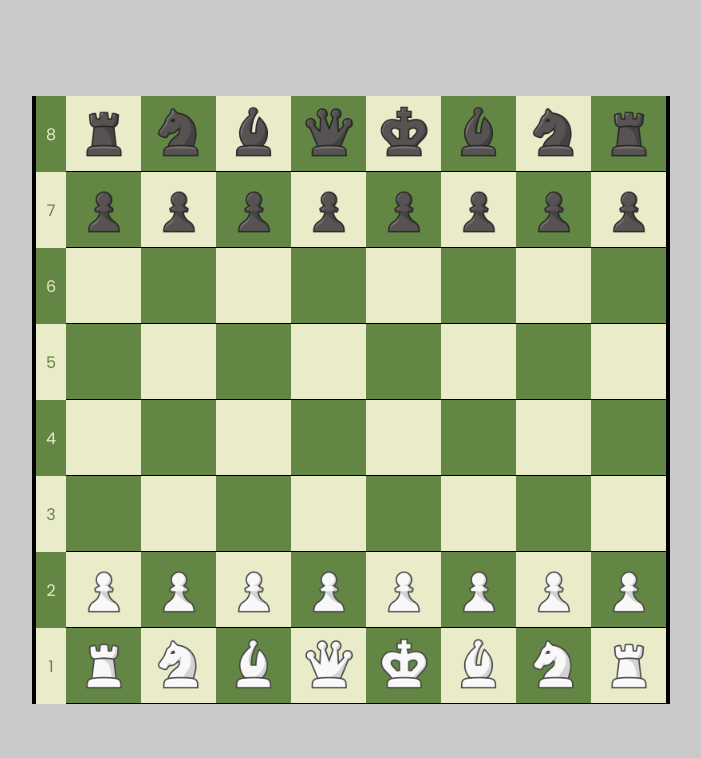
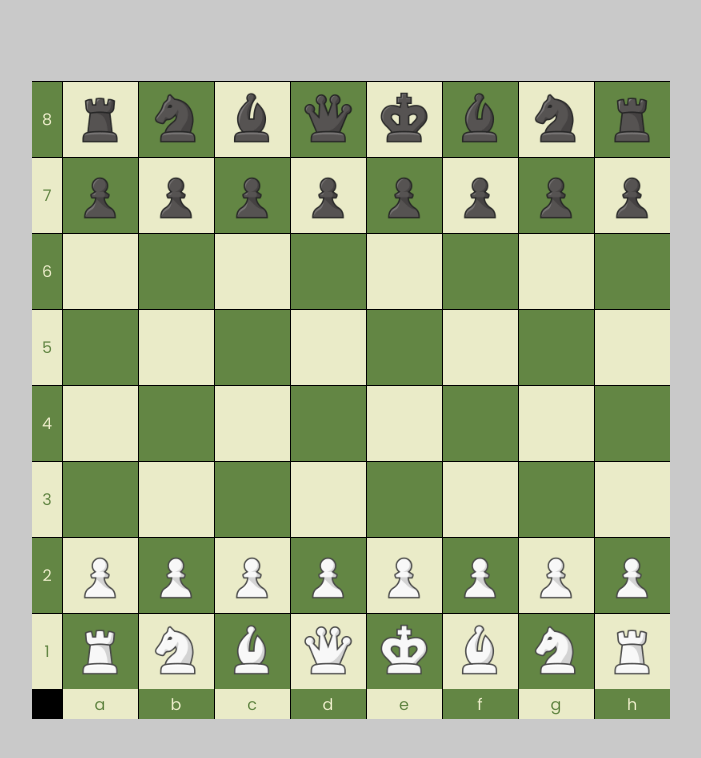
Before and after one commit to TwickE/ChessGame, a plain HTML site: page index.html in a window 1280 px wide. Shown: the whole page, without its empty margins (289-990 px from the left). Drawn offline with Linux system fonts and the light colour scheme.

Commit message:
Finished the design of the chess board

```diff
--- a/index.html
+++ b/index.html
@@ -12,18 +12,18 @@
     <section class="container-turn">
         <h1 id="turn"></h1>
     </section>
+    <div class="containerChessBoard">
         <div class="conatinerLeftRuller">
             <div class="leftRuller">
-            <div class="row"><p>8</p></div>
-            <div class="row"><p>7</p></div>
-            <div class="row"><p>6</p></div>
-            <div class="row"><p>5</p></div>
-            <div class="row"><p>4</p></div>
-            <div class="row"><p>3</p></div>
-            <div class="row"><p>2</p></div>
-            <div class="row"><p>1</p></div>
+                <div class="row1"><p>8</p></div>
+                <div class="row1"><p>7</p></div>
+                <div class="row1"><p>6</p></div>
+                <div class="row1"><p>5</p></div>
+                <div class="row1"><p>4</p></div>
+                <div class="row1"><p>3</p></div>
+                <div class="row1"><p>2</p></div>
+                <div class="row1"><p>1</p></div>
             </div>
-        <div class="borders"></div>
             <ul>
                 <div class="row">
                     <li class="tile" id="8a">Brook</li>
@@ -107,6 +107,16 @@
                 </div>
             </ul>
         </div>
-
+        <div class="bottomRuller">
+            <div class="row2"><p>a</p></div>
+            <div class="row2"><p>b</p></div>
+            <div class="row2"><p>c</p></div>
+            <div class="row2"><p>d</p></div>
+            <div class="row2"><p>e</p></div>
+            <div class="row2"><p>f</p></div>
+            <div class="row2"><p>g</p></div>
+            <div class="row2"><p>h</p></div>
+        </div>
+    </div>
 </body>
 </html>
--- a/style.css
+++ b/style.css
@@ -34,25 +34,12 @@ body {
     font-size: 30px;
 }
 
-.borders {
-    width: 638px;
-    height: 608px;
-    background-color: black;
-    position: fixed;
-    top: 50%;
-    left: 50%;
-    transform: translate(-50%, -50%);
-    z-index: 1;
-}
-
 .row {
     display: flex;
 }
 
 ul {
     display: grid;
-    grid-template-columns: 1fr;
-    position: relative;
     z-index: 2;
 }
 
@@ -61,6 +48,7 @@ li {
     display: grid;
     place-items: center;
     font-size: 0px;
+    margin: 0.5px;
 }
 
 .tile {
@@ -88,19 +76,54 @@ li {
     z-index: 2;
 }
 
-.row {
+.bottomRuller {
+    width: 608px;
+    height: 30px;
+    display: flex;
+    flex-direction: row;
+    align-items: center;
+    z-index: 2;
+    margin-left: 30px;
+}
+
+
+.row1 {
     width: 100%;
-    height: 12.5%;
+    height: 75px;
     background-color: #638644;
     color: #eaebc8;
-    margin: 0;
+    margin: 0px;
+    display: flex;
+    justify-content: center;
+    align-items: center;
+    margin: 0.5px;
 }
 
-.row:nth-child(even) {
+.row2 {
+    width: 75px;
+    height: 30px;
+    background-color: #eaebc8;
+    color: #638644;
+    margin: 0px;
+    display: flex;
+    justify-content: center;
+    align-items: center;
+    margin: 0.5px;
+}
+
+.row1:nth-child(even) {
     background-color: #eaebc8;
     color: #638644;
 }
 
-.row p {
-    margin: auto;
+.row2:nth-child(even) {
+    background-color: #638644;
+    color: #eaebc8;
 }
+
+.containerChessBoard {
+    width: 638px;
+    height: 638px;
+    background-color: black;
+    z-index: 1;
+}
```
Lines whose indentation alone changed are shown as unchanged.
